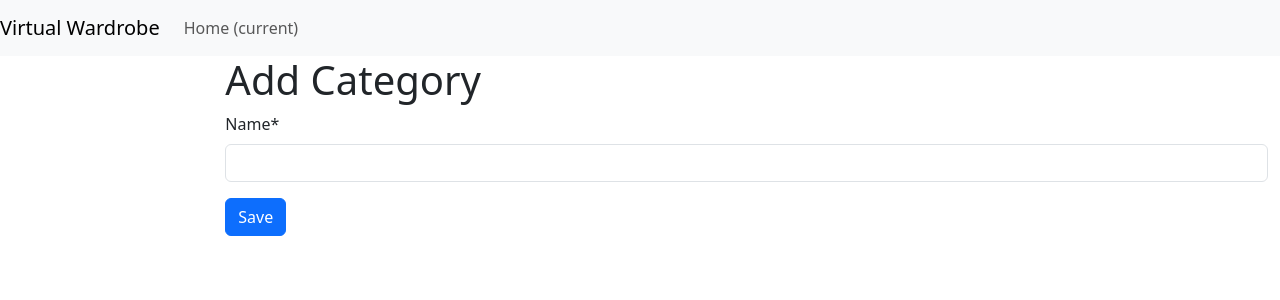
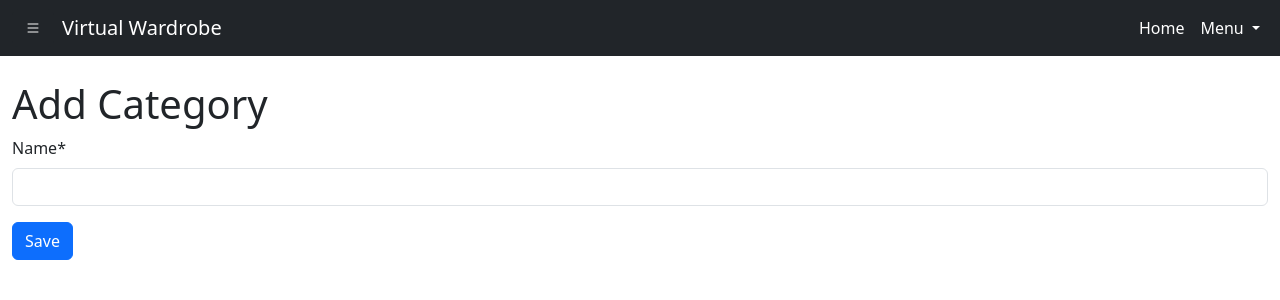
Before and after one commit to pgustafs/capsule, a Django app: page /add_category/ in a window 1280 px wide. Shown: the top 300 px of the page. Run offline with Django 5.2, Linux system fonts and the light colour scheme; data that the repository does not hold is empty; some libraries are stand-ins or nearby versions.

Commit message:
added sidebar

```diff
--- a/base/capsule/templates/capsule/base.html
+++ b/base/capsule/templates/capsule/base.html
@@ -7,43 +7,166 @@
     <title>{% block title %}Virtual Wardrobe{% endblock %}</title>
     <!-- Bootstrap CSS -->
     <link rel="stylesheet" href="{% static 'css/bootstrap.min.css' %}">
+    <link rel="stylesheet" href="https://cdnjs.cloudflare.com/ajax/libs/bootstrap-icons/1.10.0/font/bootstrap-icons.min.css">
     <link rel="stylesheet" href="https://code.jquery.com/ui/1.13.2/themes/base/jquery-ui.css">
     <link rel="stylesheet" href="{% static 'css/styles.css' %}">
+    <style>
+        body {
+            overflow-x: hidden; /* Prevent horizontal scroll */
+        }
+        .sidebar {
+            position: fixed;
+            top: 56px; /* Height of the navbar */
+            left: -250px; /* Hidden by default */
+            width: 250px;
+            height: calc(100% - 56px); /* Full height minus navbar */
+            background-color: #212529; /* Same as navbar background */
+            color: white;
+            transition: left 0.3s ease-in-out;
+            z-index: 1000;
+            display: none; /* Hide initially */
+        }
+        .sidebar.show {
+            left: 0;
+            display: block; /* Show when ready */
+        }
+        .sidebar a {
+            color: white;
+            display: block;
+            padding: 10px;
+            text-decoration: none;
+            background-color: #212529; /* Same as navbar background */
+            border: none; /* Remove borders */
+        }
+        .sidebar a:hover,
+        .sidebar a.active {
+            background-color: #343a40;
+            color: white; /* Ensure text remains white */
+        }
+        .sidebar .subcategory-list {
+            display: none;
+            background-color: #343a40;
+        }
+        .sidebar .subcategory-list.show {
+            display: block;
+        }
+        .sidebar .subcategory-list a {
+            padding-left: 20px;
+            background-color: #3a3f44; /* Slightly lighter color for subcategory */
+        }
+        .content {
+            transition: none; /* Disable transition initially */
+            margin-left: 0; /* Default content margin */
+        }
+        .content.shift {
+            margin-left: 250px;
+            transition: margin-left 0.3s ease-in-out; /* Enable transition when shifting */
+        }
+        .navbar-dark .navbar-nav .nav-link {
+            color: white;
+        }
+        .navbar-dark .navbar-nav .nav-link:hover {
+            color: #ccc;
+        }
+        .navbar-dark .navbar-brand {
+            color: white;
+        }
+    </style>
 </head>
 <body>
-    <nav class="navbar navbar-expand-lg navbar-light bg-light">
-        <a class="navbar-brand" href="{% url 'index' %}">Virtual Wardrobe</a>
-        <button class="navbar-toggler" type="button" data-toggle="collapse" data-target="#navbarNav" aria-controls="navbarNav" aria-expanded="false" aria-label="Toggle navigation">
+    <nav class="navbar navbar-expand-lg navbar-dark bg-dark">
+        <div class="container-fluid">
+            <button class="btn btn-dark" id="sidebarToggle"><i class="bi bi-list"></i></button>
+            <a class="navbar-brand ms-2" href="{% url 'index' %}">Virtual Wardrobe</a>
+            <button class="navbar-toggler" type="button" data-bs-toggle="collapse" data-bs-target="#navbarNav" aria-controls="navbarNav" aria-expanded="false" aria-label="Toggle navigation">
                 <span class="navbar-toggler-icon"></span>
             </button>
             <div class="collapse navbar-collapse" id="navbarNav">
-            <ul class="navbar-nav mr-auto">
-                <li class="nav-item active">
-                    <a class="nav-link" href="{% url 'index' %}">Home <span class="sr-only">(current)</span></a>
+                <ul class="navbar-nav ms-auto">
+                    <li class="nav-item">
+                        <a class="nav-link" href="{% url 'index' %}">Home</a>
+                    </li>
+                    <li class="nav-item dropdown">
+                        <a class="nav-link dropdown-toggle" href="#" id="navbarDropdown" role="button" data-bs-toggle="dropdown" aria-expanded="false">
+                            Menu
+                        </a>
+                        <ul class="dropdown-menu dropdown-menu-end" aria-labelledby="navbarDropdown">
+                            <li><a class="dropdown-item" href="{% url 'add_category' %}">Add Category</a></li>
+                            <li><a class="dropdown-item" href="{% url 'add_item' %}">Add Item</a></li>
+                            <li><a class="dropdown-item" href="{% url 'add_outfit' %}">Add Outfit</a></li>
+                        </ul>
                     </li>
                 </ul>
             </div>
+        </div>
     </nav>
-    <div class="container-fluid">
-        <div class="row">
-            <div class="col-md-2">
+    <div class="sidebar" id="sidebar">
         {% include 'capsule/sidebar.html' %}
     </div>
-            <div class="col-md-10">
+    <div class="content" id="content">
+        <div class="container-fluid mt-4">
             {% block content %}{% endblock %}
-            </div>
         </div>
     </div>
     <script src="https://code.jquery.com/jquery-3.7.1.min.js"></script>
     <script src="https://code.jquery.com/ui/1.13.2/jquery-ui.min.js"></script>
     <script src="https://cdnjs.cloudflare.com/ajax/libs/jqueryui-touch-punch/0.2.3/jquery.ui.touch-punch.min.js"></script>
     <script src="{% static 'js/bootstrap.min.js' %}"></script>
+    <!-- sidebar menu -->
     <script>
         $(document).ready(function() {
+            // Show sidebar after setting state
+            $('#sidebar').show();
+
+            // Restore sidebar state
+            if (localStorage.getItem('sidebarState') === 'shown') {
+                $('#sidebar').addClass('show');
+                $('#content').addClass('shift');
+            }
+
+            // Restore active category and subcategory states
+            if (localStorage.getItem('activeCategory')) {
+                $('#' + localStorage.getItem('activeCategory')).addClass('active');
+            }
+            if (localStorage.getItem('subcategoryState')) {
+                let subcategoryState = JSON.parse(localStorage.getItem('subcategoryState'));
+                for (let key in subcategoryState) {
+                    if (subcategoryState[key]) {
+                        $('#' + key).next('.subcategory-list').addClass('show');
+                    }
+                }
+            }
+
+            // Re-enable transition after initial load
+            setTimeout(function() {
+                $('.content').css('transition', 'margin-left 0.3s ease-in-out');
+            }, 0);
+
+            // Toggle sidebar visibility
+            $('#sidebarToggle').on('click', function() {
+                $('#sidebar').toggleClass('show');
+                $('#content').toggleClass('shift');
+                localStorage.setItem('sidebarState', $('#sidebar').hasClass('show') ? 'shown' : 'hidden');
+            });
+
+            // Handle category click
             $('.category-item').on('click', function(e) {
                 e.preventDefault();
-                $(this).next('.subcategory-list').slideToggle();
+                $(this).next('.subcategory-list').toggleClass('show');
+                $('.category-item').removeClass('active');
+                $(this).addClass('active');
+                localStorage.setItem('activeCategory', $(this).attr('id'));
+                localStorage.setItem('subcategoryState', JSON.stringify(getSubcategoryStates()));
             });
+
+            function getSubcategoryStates() {
+                let states = {};
+                $('.category-item').each(function() {
+                    let subcategoryList = $(this).next('.subcategory-list');
+                    states[$(this).attr('id')] = subcategoryList.hasClass('show');
+                });
+                return states;
+            }
         });
     </script>
 </body>
--- a/base/capsule/templates/capsule/sidebar.html
+++ b/base/capsule/templates/capsule/sidebar.html
@@ -1,4 +1,4 @@
-<div class="list-group">
+<!-- <div class="list-group">
     {% for category in categories %}
         <a href="{% url 'category_items' category.id %}" class="list-group-item list-group-item-action category-item">
             {{ category.name }}
@@ -11,4 +11,18 @@
             {% endfor %}
         </div>
     {% endfor %}
+</div> -->
+<div class="list-group">
+    {% for category in categories %}
+        <a href="#" class="list-group-item list-group-item-action category-item" id="category-{{ category.id }}">
+            {{ category.name }}
+        </a>
+        <div class="subcategory-list">
+            {% for subcategory in category.subcategories.all %}
+                <a href="{% url 'subcategory_items' subcategory.id %}" class="list-group-item list-group-item-action">
+                    {{ subcategory.name }}
+                </a>
+            {% endfor %}
+        </div>
+    {% endfor %}
 </div>
```
Lines whose indentation alone changed are shown as unchanged.
